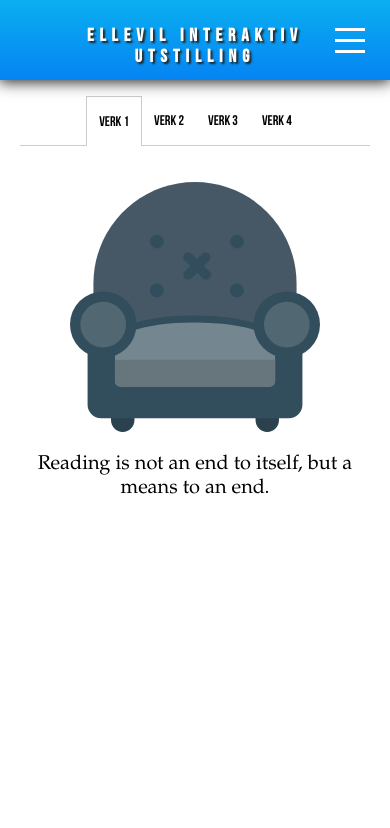
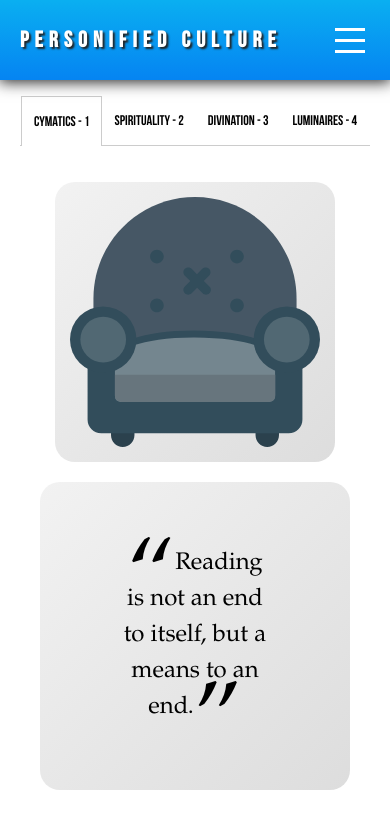
Before and after one commit to Magssch/IT2810-Prosjekt-2-ReactJS, a React (Create React App) app: page / in a window 390 px wide. Shown: the top 828 px of the page. Built offline with nearby package versions, Linux system fonts and the light colour scheme.

Commit message:
Oppdaterte style på innhold og tilpasset til mobil
Har lagt til flere media-queries for å gjøre siden mer tilpasset mobilbruk, samt oppdatert stilen på innholdet som lastes inn.

```diff
--- a/src/App.css
+++ b/src/App.css
@@ -20,11 +20,6 @@
 }
 
 .title {
-    text-align: center;
-    margin: 20px;
-}
-
-.title {
     position: relative;
     float: left;
     left: 0;
@@ -33,18 +28,22 @@
     letter-spacing: 6px;
     padding: 5px 30px;
     text-shadow: 2px 2px 2px #222222;
+    user-select: none;
+    transition: 0.2s;
 }
 
 .tabs-container {
-    padding: 80px 20px 20px;
+    padding: 80px 20px 10px;
+    user-select: none;
 }
 
 .content {
-    padding: 0 20px 20px;
+    padding: 0 30px 20px;
 }
 
 @media screen and (max-width: 550px) {
-    .header {
-        font-size: 10px;
+    .title {
+        padding: 12px 20px;
+        font-size: 1.4em;
     }
 }
--- a/src/App.js
+++ b/src/App.js
@@ -156,15 +156,15 @@ class App extends Component {
           <Sidenav value={this.state.sidenavExpanded} categories={this.state.categories} handleChange={this.categoryChange}/>
           <div className="page" onClick={this.sidenavClose}>
               <header className="header">
-                <h1 className="title">Ellevil interaktiv utstilling</h1>
+                <h1 className="title">Personified Culture</h1>
               </header>
               <Menu onClick={this.sidenavExpand} value={this.state.menuClicked} />
               <div className="tabs-container">
                   <Tabs onClick={this.updateTabs}>
-                      <Tab label="Verk 1" />
-                      <Tab label="Verk 2" />
-                      <Tab label="Verk 3" />
-                      <Tab label="Verk 4" />
+                      <Tab label="Cymatics - 1" />
+                      <Tab label="Spirituality - 2" />
+                      <Tab label="Divination - 3" />
+                      <Tab label="Luminaires - 4" />
                   </Tabs>
               </div>
               <div className="content">
--- a/src/Components/Content/content.css
+++ b/src/Components/Content/content.css
@@ -4,19 +4,31 @@
     flex-wrap: nowrap;
     justify-content: center;
     align-items: stretch;
+    transition: 0.2s;
 }
 
 .picContainer {
     flex: 30%;
+    margin: 10px;
+    transition: 0.2s;
 }
 
 .textContainer {
     flex: 70%;
+    height: auto;
+    border-radius: 20px;
+    margin: 10px;
+    background: #eee linear-gradient(to bottom right, #f2f2f2, #dddddd);
+    display: flex;
+    transition: 0.2s;
 }
 
 .image {
     max-width: 420px;
     max-height: 420px;
+    background: #eee linear-gradient(to bottom right, #f2f2f2, #dddddd);
+    border-radius: 20px;
+    padding: 15px;
 }
 
 
@@ -38,4 +50,28 @@ pre {
     white-space: pre-line;
     text-align: center;
     font-size: 20px;
+    padding: 40px;
+    margin: auto;
 }
+
+blockquote {
+    font-size: 1.2em;
+    line-height: 1.5em;
+}
+
+blockquote:before {
+    content: open-quote;
+}
+
+blockquote:after {
+    content: close-quote;
+}
+
+blockquote:before,
+blockquote:after {
+    display: inline-block;
+    vertical-align: bottom;
+    font-size: 4em;
+    top: .2em;
+    position: relative;
+}
--- a/src/Components/Content/index.js
+++ b/src/Components/Content/index.js
@@ -59,19 +59,8 @@ class Content extends Component {
     }
 
     getAudioPath() {
-        let path = '/media/sounds/'+this.props.aud.name+'/sound'+this.props.tabIndex+'.mp3';
-        return path;
+        return '/media/sounds/'+this.props.aud.name+'/sound'+this.props.tabIndex+'.mp3';
     }
-
-    update = () => {
-        if(this.state.textCatID !== this.props.text.id) {
-            this.getText(true);
-        }
-        else if(this.state.textContent[this.props.tabIndex-1] == null) {
-            this.getText(false);
-        }
-    }
-
 
     getImage(flushState) {
         let path = '/media/images/'+this.props.img.name+'/'+this.props.img.name+''+this.props.tabIndex+'/'+this.props.img.name+''+this.props.tabIndex+'.svg';
@@ -110,7 +99,11 @@ class Content extends Component {
                     <div className="image" dangerouslySetInnerHTML={{ __html: this.state.imageContent[this.props.tabIndex-1] }} />
                 </div>
                 <div className="textContainer">
-                    <pre className="TextContent">{this.state.textContent[this.props.tabIndex-1]}</pre>
+                    <pre className="TextContent">
+                        <blockquote>
+                            {this.state.textContent[this.props.tabIndex-1]}
+                        </blockquote>
+                    </pre>
                 </div>
                 <audio src={this.getAudioPath()} autoPlay="true" loop="true"/>
             </div>
--- a/src/Components/Sidenav/Category/Checkbox/checkbox.css
+++ b/src/Components/Sidenav/Category/Checkbox/checkbox.css
@@ -1,7 +1,7 @@
 .container {
     display: block;
     position: relative;
-    padding-left: 35px;
+    padding-left: 30px;
     cursor: pointer;
     font-size: 19px;
     user-select: none;
@@ -53,3 +53,22 @@
     border-radius: 50%;
     background: white;
 }
+
+@media screen and (max-height: 500px) {
+    .container {
+        font-size:13px;
+        margin: 8px 25px;
+    }
+
+    .checkmark {
+        height: 15px;
+        width: 15px;
+    }
+
+    .container .checkmark:after {
+        top: 5px;
+        left: 5px;
+        width: 5px;
+        height: 5px;
+    }
+}
--- a/src/Components/Sidenav/sidenav.css
+++ b/src/Components/Sidenav/sidenav.css
@@ -30,3 +30,10 @@
     margin: 0 0 8px;
     font-size:25px;
 }
+
+
+@media screen and (max-height: 500px) {
+    .sidenav h3 {
+        font-size:15px;
+        padding: 1px 1px 1px 22px;}
+}
--- a/src/Components/Tabs/Tab/tab.css
+++ b/src/Components/Tabs/Tab/tab.css
@@ -11,6 +11,7 @@
     cursor: pointer;
     font-family: Bebas Neue, Verdana, serif;
     transition: padding 0.2s;
+    white-space: nowrap;
 }
 
 .tab-list-item:hover {
--- a/src/index.css
+++ b/src/index.css
@@ -2,5 +2,5 @@ body {
   margin: 0;
   padding: 0;
   font-family: sans-serif;
-  min-width: 340px;
+  min-width: 360px;
 }
```
